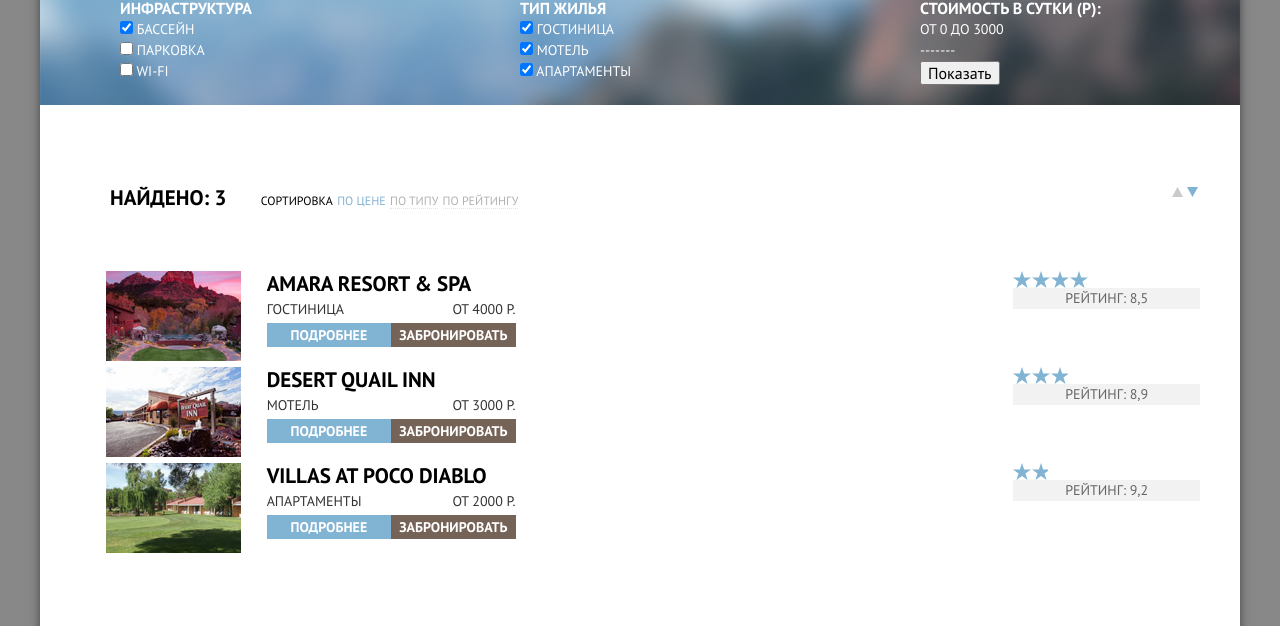
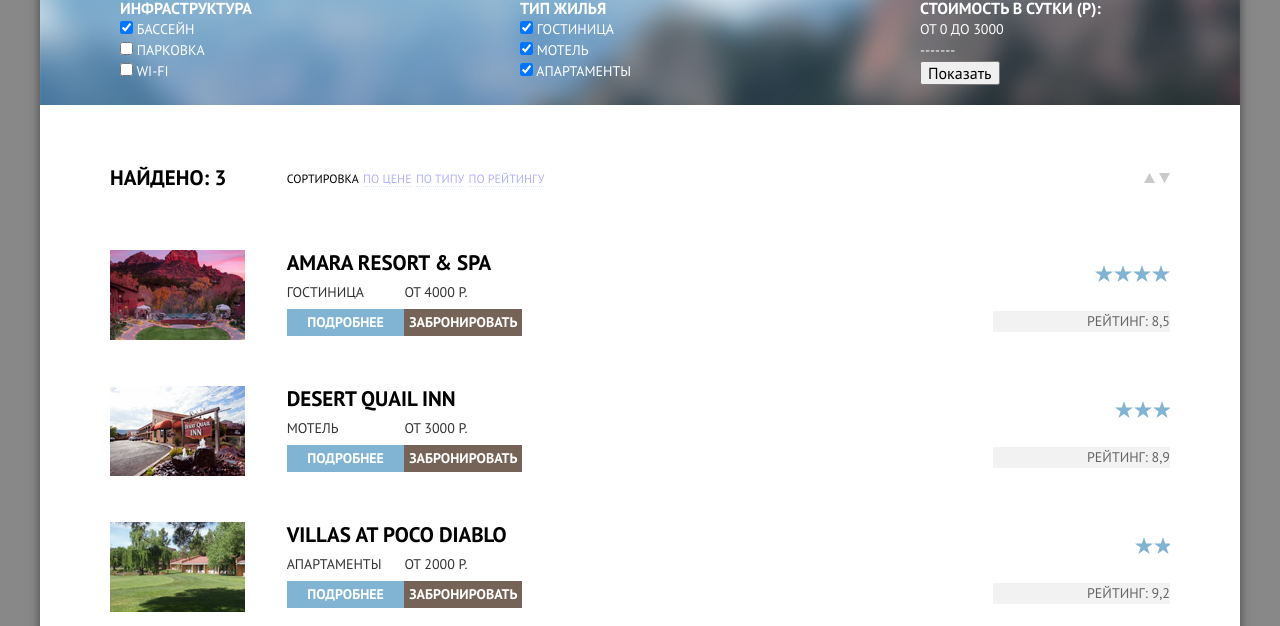
Before and after one commit to User-coder643/1439591-sedona-29, a plain HTML site: page catalog.html in a window 1280 px wide. Shown: the part 76-702 px from the top of the page. Drawn offline with nearby package versions, Linux system fonts and the light colour scheme.

Commit message:
13. Завершаем вёрстку главной страницы

```diff
--- a/catalog.html
+++ b/catalog.html
@@ -90,19 +90,29 @@
 		<section class="catalog">
 			<h2 class="visually-hidden">catalog</h2>
 
-			<div class="sorting">
+			<div class="sorting hotel-container">
+
 				<span class="found"  >Найдено: 3</span>
-				<span class="sort-label">Сортировка</span>
-				<span class="sort-by-selected">По цене</span>
-				<span class="sort-by">По типу</span>
-				<span class="sort-by">По рейтингу</span>
 
-				<svg width="11" height="10" viewBox="0 0 11 10" fill="none" xmlns="http://www.w3.org/2000/svg">
-					<path class="arrow action" d="M5.5 10L0 0H11" fill="#81B3D2"/>
-				</svg>
-				<svg  width="11" height="10" viewBox="0 0 11 10" fill="none" xmlns="http://www.w3.org/2000/svg">
-					<path class="arrow" d="M5.5 0L0 10H11L5.5 0Z" fill="none"/>
-				</svg>
+				<div>
+					<span class="sort-label">Сортировка</span>
+					<a href="#" class="sort-by">По цене</a>
+					<a href="#" class="sort-by">По типу</a>
+					<a href="#" class="sort-by">По рейтингу</a>
+				</div>
+
+				<div class="arrow-block">
+					<a class="arrow" href="#" >
+						<svg  width="11" height="10" viewBox="0 0 11 10" fill="none" xmlns="http://www.w3.org/2000/svg">
+							<path d="M5.5 0L0 10H11L5.5 0Z" fill="none"/>
+						</svg>
+					</a>
+					<a class="arrow" href="#" >
+						<svg width="11" height="10" viewBox="0 0 11 10" fill="none" xmlns="http://www.w3.org/2000/svg">
+							<path d="M5.5 10L0 0H11" fill="#81B3D2"/>
+						</svg>
+					</a>
+				</div>
 			</div>
 
 
@@ -127,8 +137,8 @@
 							<div></div>
 						</div>
 
-						<div>
-							<div class="star-container stars4">	</div>
+						<div class="star-container">
+							<div class="star stars4">	</div>
 							<div class="rating">Рейтинг: 8,5</div>
 						</div>
 					</li>
@@ -150,9 +160,8 @@
 							<div> </div>
 						</div>
 
-						<div>
-							<!--  <img src="img/star.svg" width="18" height="17" alt="Star">	-->
-							<div class="star-container stars3">	</div>
+						<div  class="star-container">
+							<div class="star stars3">	</div>
 							<div class="rating">Рейтинг: 8,9</div>
 						</div>
 					</li>
@@ -174,9 +183,8 @@
 							<div> </div>
 						</div>
 
-						<div>
-							<!-- <span><img src="img/star.svg" width="18" height="17" alt="Star"></span>  -->
-							<div class="star-container stars2">	</div>
+						<div class="star-container">
+							<div class="star stars2">	</div>
 							<div class="rating">Рейтинг: 9,2</div>
 						</div>
 					</li>
--- a/css/style.css
+++ b/css/style.css
@@ -120,11 +120,13 @@ a {
 .hotel-container {
 	display: grid;
 	grid-template-columns: 1fr 4fr 1fr;
+	text-align: left;
+	padding-bottom:  40px;
 }
 .hotel-descr-container {
 	display: grid;
 	grid-template-columns: 1fr 1fr 4fr;
-	padding-bottom: 20px;
+	padding-bottom: 10px;
 }
 
 .item-1 {
@@ -359,30 +361,32 @@ li {
 	letter-spacing: 0px;
 	color: var(--basic-white);
 }
+
+.catalog {
+	padding-left:  70px;
+	padding-right: 70px;
+}
+
 .sorting {
-	padding: 40px;
-    padding-left: 70px;
-	padding-bottom: 20px;
+	padding-top:    20px;
+	padding-bottom: 60px;
 	text-align: left;
 }
-.sorting svg {
-	float: 		right;
+.arrow-block {
+	text-align: right;
+}
+.sorting .arrow svg path {
 	padding: 	2px;
-}
-.sorting svg .arrow {
 	fill: var(--basic-silver);
 }
-.sorting svg .arrow:hover {
+.sorting .arrow:hover svg path {
 	fill: var(--basic-black);
 }
-.sorting svg .arrow:active {
+.sorting .arrow:active svg path {
 	fill: var(--basic-blue);
 }
-.sorting svg .arrow.action {
+.sorting .arrow:focus svg path {
 	fill: var(--basic-blue);
-}
-.hotels {
-	padding: 40px;
 }
 .found {
 	font-weight: 700;
@@ -408,6 +412,24 @@ li {
 	font-size: 12px;
 	line-height: 1.5;
 	color: var(--basic-blue);
+}
+.sort-by:hover {
+	color: var(--basic-blue);
+	text-decoration: none;
+	opacity: 1;
+}
+.sort-by:active {
+	color: var(--basic-black);
+	font-weight: 400;
+	opacity: 1;
+	text-decoration: none;
+	border-bottom: none;
+}
+.sort-by:focus {
+	color: var(--basic-blue);
+	text-decoration: none;
+	opacity: 1;
+	border-bottom: none;
 }
 .hotel-name {
 	font-weight: bold;
@@ -435,7 +457,7 @@ li {
 	font-size: 14px;
 	line-height: 1.5; /*21px;*/
 	color: var(--basic-gray);
-	text-align: right;
+	text-align: left;
 }
 .hotel-details {
 	font-family: "PT Sans", "Arial", sans-serif;
@@ -467,24 +489,9 @@ li {
 	line-height: 1.5;  /*21px;*/
 	color: var(--middle-gray);
 	background-color: var(--light-gray);
+	text-align: right;
 }
-.sort-by:hover {
-	color: var(--basic-blue);
-	text-decoration: none;
-	opacity: 1;
-}
-.sort-by:active {
-	color: var(--basic-black);
-	font-weight: 400;
-	opacity: 1;
-	text-decoration: none;
-	border-bottom: none;
-}
-.sort-by:focus {
-	color: var(--basic-blue);
-	text-decoration: none;
-	opacity: 1;
-}
+
 .hotel-details:hover {
 	background-color: var(--middle-blue);
 }
@@ -531,8 +538,14 @@ li {
 	grid-row: 3;
 }
 .star-container {
+    display: flex;
+	flex-direction: column;
+	justify-content: space-around;
+}
+.star {
 	height: 17px;
 	background-image: url(../img/star.svg);
+	margin-left: auto;
 }
 .stars4 {
     width:				75px;
```
